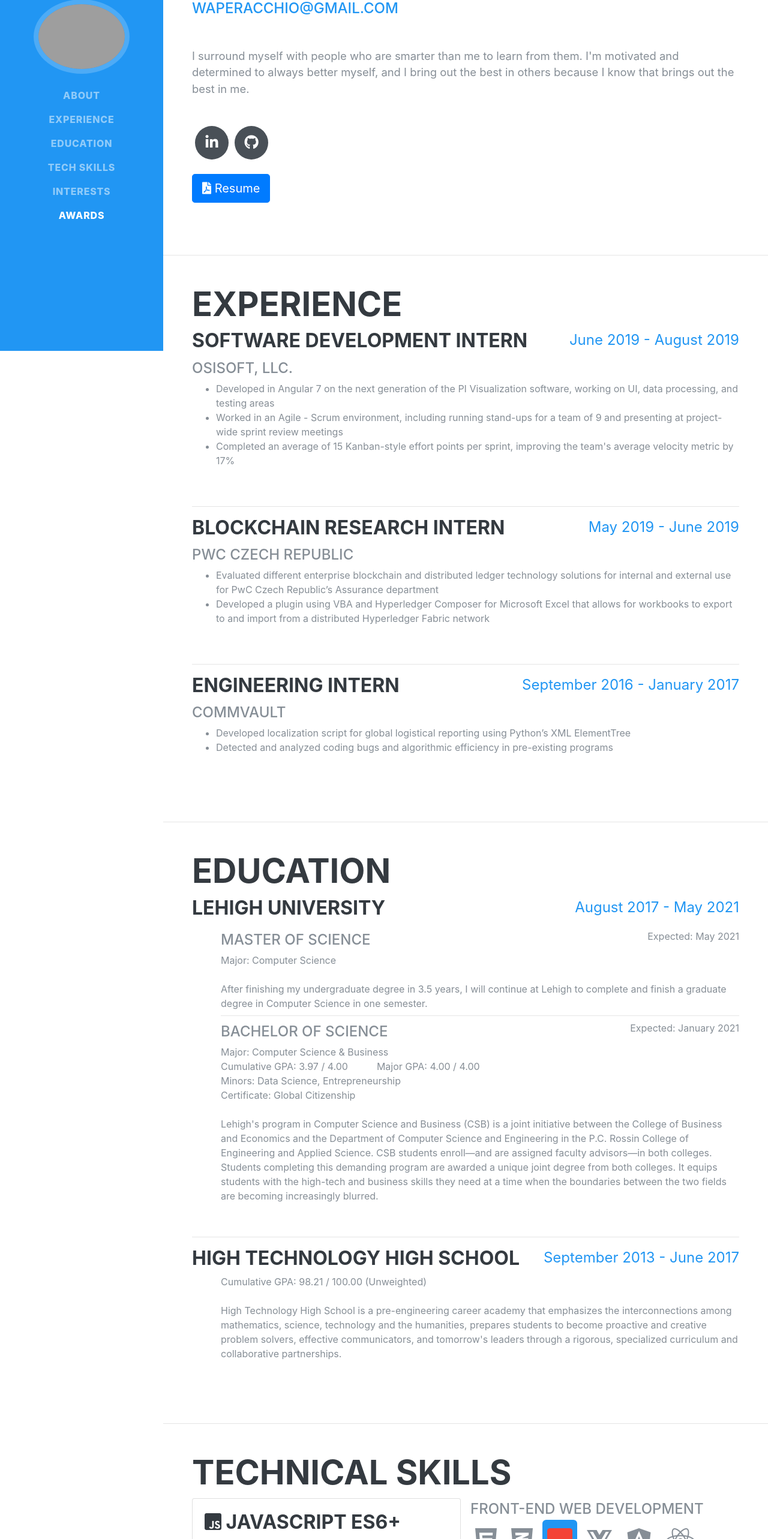
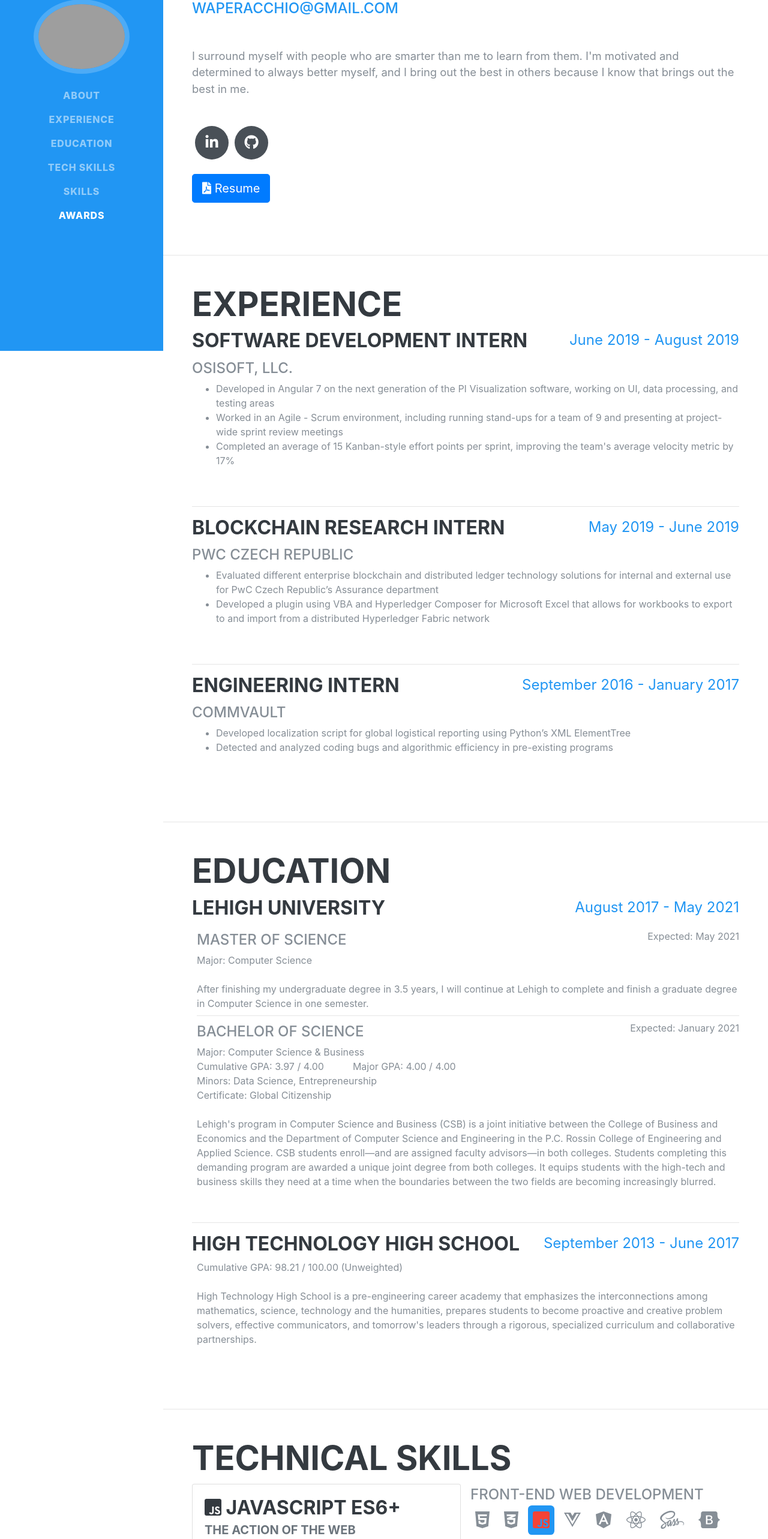
Before and after one commit to oag221/Procedural-Personal-Website-Alexandria-, a Vue app: page / in a window 1280 px wide. Shown: the part 215-2781 px from the top of the page at 60% size. Built offline with nearby package versions, Linux system fonts and the light colour scheme; grey boxes are pictures that could not be loaded; some icons are missing; a web font is replaced by a local one.

Commit message:
Got a little more of everything working

```diff
--- a/config/config.json
+++ b/config/config.json
@@ -400,7 +400,7 @@
       "title": "Lehigh CSB PwC Scholar",
       "date": "May 2019",
       "bullets": [
-        "Awarded as one of two students to receive a scholarship towards study abroad educational expenses",
+        "Awarded as one of two students to receive a $2,000 scholarship towards study abroad expenses",
         "Worked for PwC Czech Republic in Prague, Czechia, researching and developing a proof-of-concept Microsoft Excel blockchain plug-in"
       ]
     },
@@ -417,7 +417,7 @@
       "date": "April 2019",
       "bullets": [
         "Selected as one of two students by the Department of Computer Science & Engineering to represent the Class of 2021 in the RJF Honor Society",
-        "I help represent the P.C. Rossin College of Engineering & Applied Sciences to prospective students throough admissions events and admitted student days"
+        "I help represent the P.C. Rossin College of Engineering & Applied Sciences to prospective students through admissions events and admitted student days"
       ]
     },
     {
--- a/src/components/Aside/AsideComponent.vue
+++ b/src/components/Aside/AsideComponent.vue
@@ -36,7 +36,7 @@
           <a class="nav-link js-scroll-trigger" href="#skills">Tech Skills</a>
         </li>
         <li class="nav-item">
-          <a class="nav-link js-scroll-trigger" href="#interests">Interests</a>
+          <a class="nav-link js-scroll-trigger" href="#interests">Skills</a>
         </li>
         <li class="nav-item">
           <a class="nav-link js-scroll-trigger" href="#awards">Awards</a>
--- a/src/components/Education/EducationContent.vue
+++ b/src/components/Education/EducationContent.vue
@@ -7,7 +7,7 @@
           <span class="text-primary">{{education.startDate}} - {{education.endDate}}</span>
         </span>
       </div>
-        <EducationDegree v-if="education.degrees" :Degrees="education.degrees" />
+      <EducationDegree v-if="education.degrees" :Degrees="education.degrees" />
     </div>
   </div>
 </template>
--- a/src/components/Education/EducationDegree.vue
+++ b/src/components/Education/EducationDegree.vue
@@ -1,5 +1,5 @@
 <template>
-  <div class="degree-container ml-5">
+  <div class="degree-container pl-2">
     <div v-for="(degree, index) in Degrees" v-bind:key="index">
       <div v-if="degree.degree" class="degree-header mb-1 mt-2">
         <span class="degree subheading">{{degree.degree}}</span>
--- a/src/components/Interests/InterestsCard.vue
+++ b/src/components/Interests/InterestsCard.vue
@@ -2,14 +2,13 @@
   <span>
     <div class="card" style="width: 18rem;" data-toggle="modal" :data-target="'#Modal' + Interest.skill">
       <div class="darken">
+        <div class="darken-overlay">
+          <div class="card-img-overlay">
+            <h4 class="card-title">{{Interest.skill}}</h4>
+            <h5 class="card-title">{{Interest.role}}, {{Interest.organization}}</h5>
+          </div>
+        </div>
         <img v-bind:src="require(`../../assets/img/${Interest.image}`)" class="card-img-top img-square">
-      </div>
-
-      <div class="card-img-overlay">
-        <h5 class="card-title">Card title</h5>
-      </div>
-      <div class="card-body">
-        <p class="card-text">{{Interest.skill}}</p>
       </div>
     </div>
     <!-- Modal -->
@@ -54,6 +53,7 @@ section.resume-section {
 
 .card {
   cursor: pointer;
+  border: 0;
 }
 
 .modal-content .modal-header {
@@ -68,4 +68,28 @@ section.resume-section {
 .modal-content .modal-header div h4 {
   display: inline-block;
 }
+
+.card-title {
+  color: #f5f5f5;
+  opacity: 1;
+}
+
+.card-title:hover {
+  color: #ffffff;
+}
+
+div.darken {
+  background-color: black;
+  border-radius: .5rem;
+}
+
+div.darken img {
+  opacity: .35;
+  transition: 0.1s ease-in;
+  border-radius: .5rem;
+}
+
+div.darken img:hover {
+  opacity: .45;
+}
 </style>
--- a/src/components/Interests/InterestsComponent.vue
+++ b/src/components/Interests/InterestsComponent.vue
@@ -1,7 +1,7 @@
 <template>
   <section class="resume-section p-3 p-lg-5 d-flex align-items-center" id="interests">
     <div class="w-100">
-      <h2 class="mb-5">Interests</h2>
+      <h2 class="mb-5">Skills</h2>
       <div class="interests-wrapper">
         <div v-for="(interest, index) in Interests" v-bind:key="'Interests' + index" class="card-wrapper">
           <InterestsCard :Interest="interest" />
--- a/src/components/Skills/SkillsComponent.vue
+++ b/src/components/Skills/SkillsComponent.vue
@@ -102,4 +102,8 @@ section.resume-section {
 .skill-container {
   align-self: flex-start;
 }
+
+.skill-groups {
+  align-self: flex-start;
+}
 </style>
--- a/src/components/Skills/SkillsSkillset.vue
+++ b/src/components/Skills/SkillsSkillset.vue
@@ -1,7 +1,7 @@
 <template>
   <div>
     <div class="subheading">{{skillset.title}}</div>
-    <ul class="list-inline dev-icons">
+    <ul class="list-inline">
       <li v-on:click="toggleActivated(skill.index)" v-bind:class="{active: activeIndex === skill.index}" v-for="(skill, idx) in skillset.skills" class="list-inline-item" v-bind:key="skillset.title + 'Skill' + idx">
         <i v-bind:class="skill.icon" class="icon" data-toggle="tooltip" data-placement="bottom" v-bind:title="skill.title"></i>
       </li>
@@ -30,6 +30,10 @@ export default {
   padding: .5rem;
 }
 
+ul li {
+  font-size: 2rem;
+}
+
 ul li.active, ul li.active:hover {
   background-color: #2196F3;
   transition: 0.3s ease-out;
```
Also changed, not shown: src/components/Education/EducationComponent.vue (+0 -72 lines).
